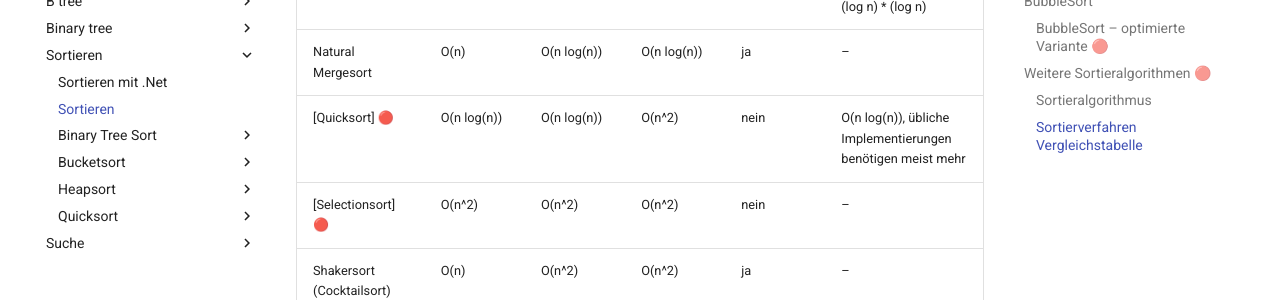
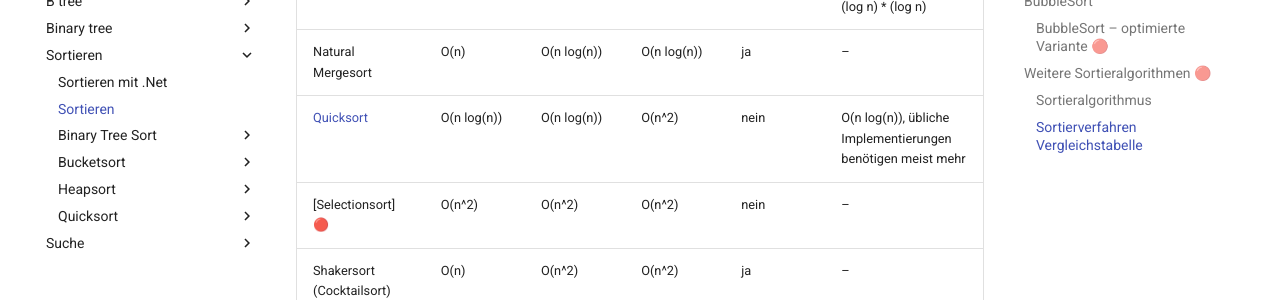
Before and after one commit to tsolenthaler/zbwAlgDs, an MkDocs documentation site: the page built from docs/algorithmen/sortieren/sortieren.md, in a window 1280 px wide and 900 px high, scrolled down 3043 px. Shown: the part 188-488 px from the top of the window. Built offline with MkDocs 1.6.1 and Material for MkDocs 9.7.7, drawn with Linux system fonts in a browser that asks for light colours; part of the change alters nothing that is shown.

```diff
--- a/docs/algorithmen/sortieren/sortieren.md
+++ b/docs/algorithmen/sortieren/sortieren.md
@@ -82,7 +82,7 @@ Function Bubblesort(Array a) {
 | Merge Insertion        | O(n log(n))     | O(n log(n))     | O(n log(n))    | ja     | –                           |
 | [Mergesort] 🔴             | O(n log(n))     | O(n log(n))     | O(n log(n))    | ja     | Implementierung auf verketteter Liste: in-place, übliche Implementierungen (auf Array): O(n), Es gibt in-place auf Array, jedoch dann Zeitkomplex. = n * (log n) * (log n) |
 | Natural Mergesort      | O(n)            | O(n log(n))     | O(n log(n))    | ja     | –                           |
-| [Quicksort]  🔴            | O(n log(n))     | O(n log(n))     | O(n^2)         | nein   | O(n log(n)), übliche Implementierungen benötigen meist mehr |
+| [Quicksort](Quicksort/Quicksort.md)            | O(n log(n))     | O(n log(n))     | O(n^2)         | nein   | O(n log(n)), übliche Implementierungen benötigen meist mehr |
 | [Selectionsort] 🔴         | O(n^2)          | O(n^2)          | O(n^2)         | nein   | –                           |
 | Shakersort (Cocktailsort) | O(n)         | O(n^2)          | O(n^2)         | ja     | –                           |
 | [Shellsort] 🔴             | O(n log(n)^2)   | O(n log(n)^2)   | O(n log(n)^2)  | nein   | –                           |
```
